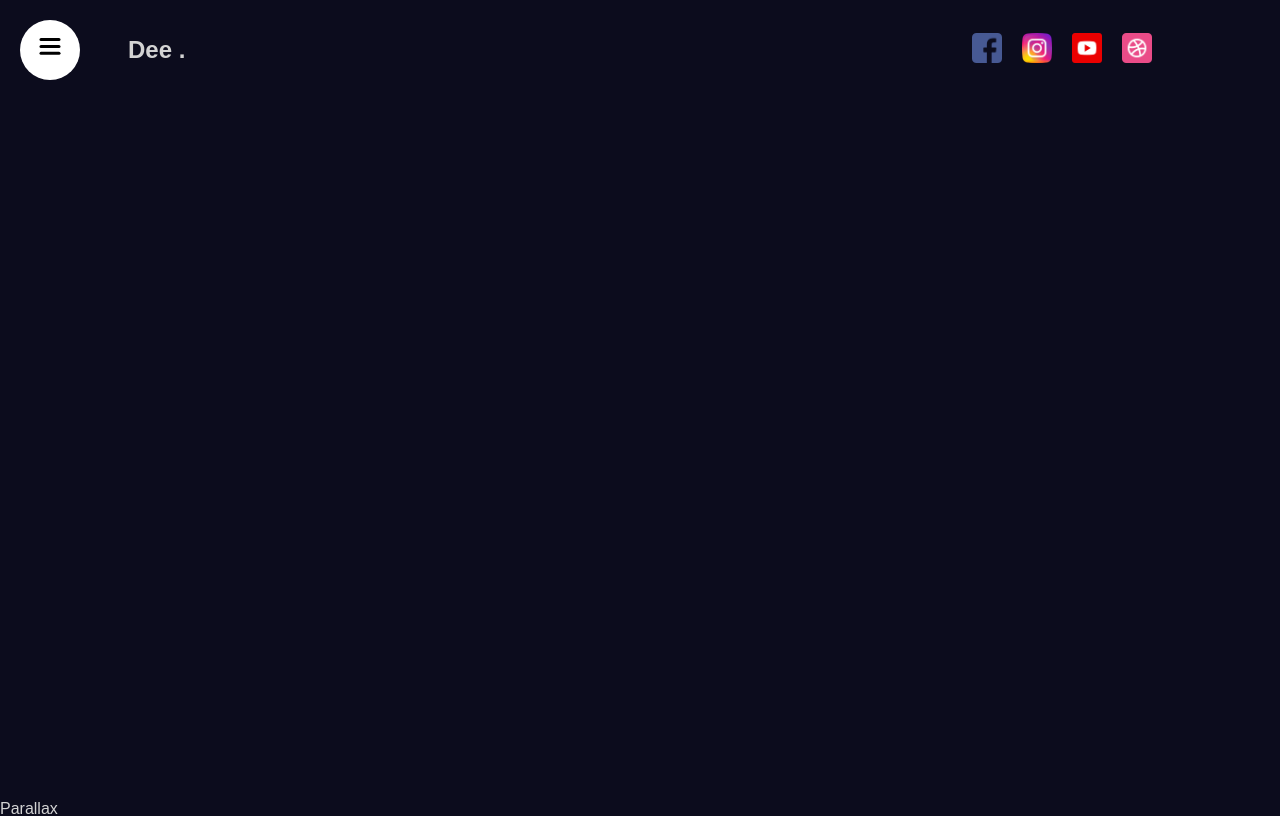
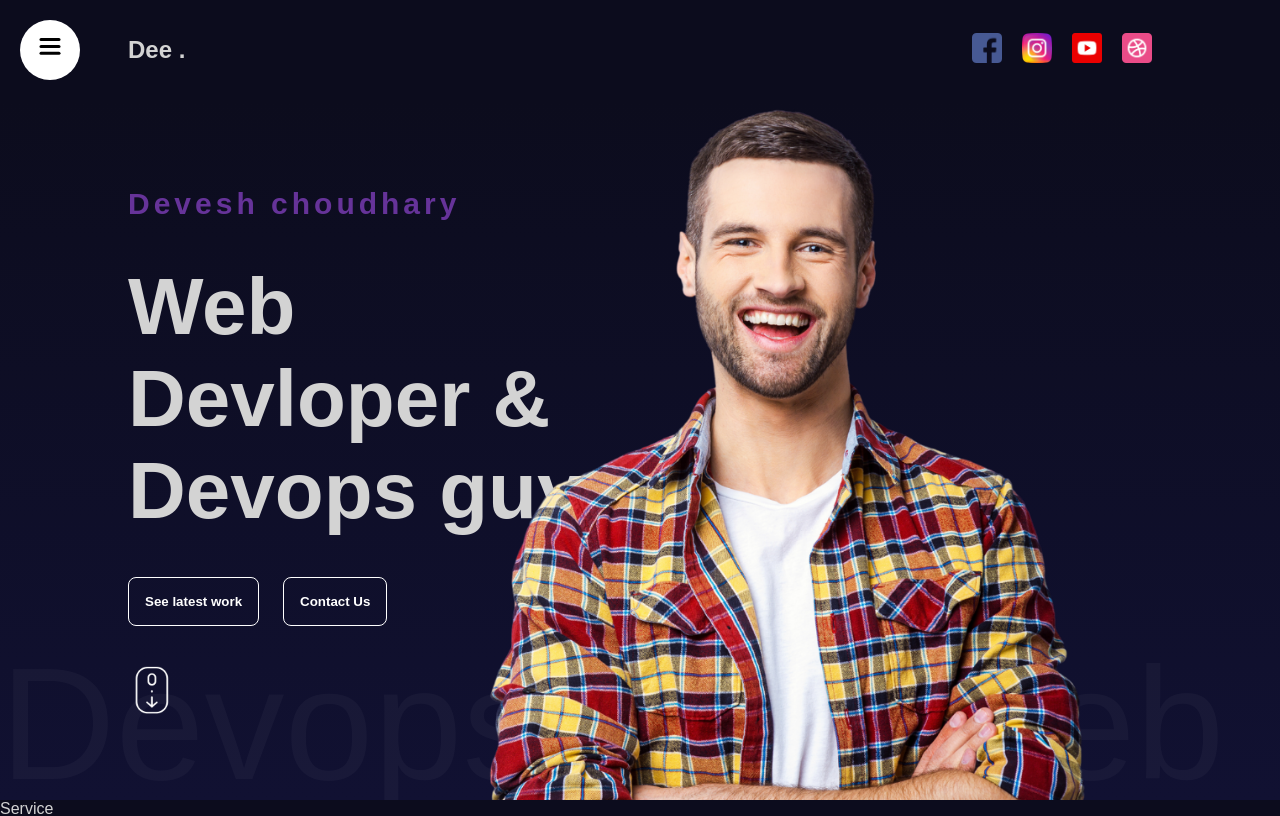
Before and after one commit to D-singh121/my-Portfolio-site, a React (Vite) app: page / in a window 1280 px wide. Shown: the top 816 px of the page. Built offline with nearby package versions, Linux system fonts and the light colour scheme.

Commit message:
devloped hero section

```diff
--- a/src/App.jsx
+++ b/src/App.jsx
@@ -1,10 +1,13 @@
 import './app.scss';
 import Navbar from './components/Navbar/Navbar';
+import Hero from './components/herosection/Hero';
 const App = () => {
   return (
     <>
-      <section><Navbar /></section>
-      <section>Parallax</section>
+      <section>
+        <Navbar />
+        <Hero />
+      </section>
       <section>Service</section>
       <section>Parallax</section>
       <section>Portfolio</section>
--- /dev/null
+++ b/src/components/herosection/Hero.jsx
@@ -0,0 +1,27 @@
+import './hero.scss';
+const Hero = () => {
+	return (
+		<div className="hero">
+			<div className='wrapper'>
+				<div className='text-container'>
+					<h2>Devesh choudhary</h2>
+					<h1>Web Devloper & Devops guy</h1>
+					<div className='buttons'>
+						<button>See latest work</button>
+						<button>Contact Us</button>
+					</div>
+					<img src='../../../public/scroll.png' />
+				</div>
+			</div>
+
+			<div className='SlidingtextContainer'>
+				Devops and Web Devloper
+			</div>
+			<div className='imageContainer'>
+				<img src='../../../public/hero.png' alt='heroimage ' />
+			</div>
+		</div>
+	)
+}
+
+export default Hero
--- /dev/null
+++ b/src/components/herosection/hero.css
@@ -0,0 +1,83 @@
+html {
+  scroll-snap-type: y mandatory;
+  scroll-behavior: smooth;
+}
+
+* {
+  margin: 0;
+  padding: 0;
+  box-sizing: border-box;
+  font-family: sans-serif;
+}
+
+body {
+  background-color: #0c0c1d;
+  color: lightgray;
+}
+
+section {
+  height: 100vh;
+  scroll-snap-align: center;
+}
+
+a {
+  text-decoration: none;
+}
+
+.hero {
+  height: calc(100vh - 100px);
+  background: linear-gradient(180deg, #0c0c1d, #111132);
+  position: relative;
+  overflow: hidden;
+}
+.hero .wrapper {
+  height: 100%;
+  max-width: 80%;
+  margin: auto;
+}
+.hero .wrapper .text-container {
+  width: 50%;
+  height: 100%;
+  display: flex;
+  justify-content: center;
+  flex-direction: column;
+  gap: 40px;
+}
+.hero .wrapper .text-container h2 {
+  font-size: 30px;
+  color: rebeccapurple;
+  letter-spacing: 4px;
+}
+.hero .wrapper .text-container h1 {
+  font-size: 5rem;
+}
+.hero .wrapper .text-container .buttons button {
+  padding: 1rem;
+  border: 1px solid #fff;
+  border-radius: 0.5rem;
+  margin-right: 1.5rem;
+  font-weight: bold;
+  color: #fff;
+  background-color: transparent;
+}
+.hero .wrapper .text-container img {
+  width: 3rem;
+  left: 0;
+}
+.hero .SlidingtextContainer {
+  position: absolute;
+  font-size: 10rem;
+  bottom: -1rem;
+  white-space: nowrap;
+  color: rgba(255, 255, 255, 0.0352941176);
+}
+.hero .imageContainer {
+  height: 100%;
+  position: absolute;
+  top: 0;
+  right: 0;
+}
+.hero .imageContainer img {
+  height: 120%;
+  margin-right: 5rem;
+}/*# sourceMappingURL=hero.css.map */
--- /dev/null
+++ b/src/components/herosection/hero.scss
@@ -0,0 +1,69 @@
+@import "../../app.scss";
+.hero {
+  height: calc(100vh - 100px);
+  background: linear-gradient(180deg, #0c0c1d, #111132);
+  position: relative;
+  overflow: hidden;
+
+  .wrapper {
+    height: 100%;
+    max-width: 80%;
+    margin: auto;
+
+    .text-container {
+      width: 50%;
+      height: 100%;
+      display: flex;
+      // align-items: center;
+      justify-content: center;
+      flex-direction: column;
+      gap: 40px;
+
+      h2 {
+        font-size: 30px;
+        color: rebeccapurple;
+        letter-spacing: 4px;
+      }
+      h1 {
+        font-size: 5rem;
+      }
+      .buttons button {
+        padding: 1rem;
+        border: 1px solid #fff;
+        border-radius: 0.5rem;
+        margin-right: 1.5rem;
+        font-weight: bold;
+        color: #fff;
+        background-color: transparent;
+      }
+
+      img {
+        // height: 50px;
+        width: 3rem;
+		left: 0;
+      }
+    }
+  }
+
+  .SlidingtextContainer{
+	position: absolute;
+	font-size: 10rem;
+	bottom: -1rem;
+	white-space: nowrap;
+	// z-index: -2;
+	color: #ffffff09;
+  }
+
+
+  .imageContainer {
+    height: 100%;
+    position: absolute;
+    top: 0;
+    right: 0;
+
+	img{
+		height: 120%;
+		margin-right: 5rem;
+	}
+  }
+}
```
Also changed, not shown: 1 other file (tests, documents, lock files or other folders).
